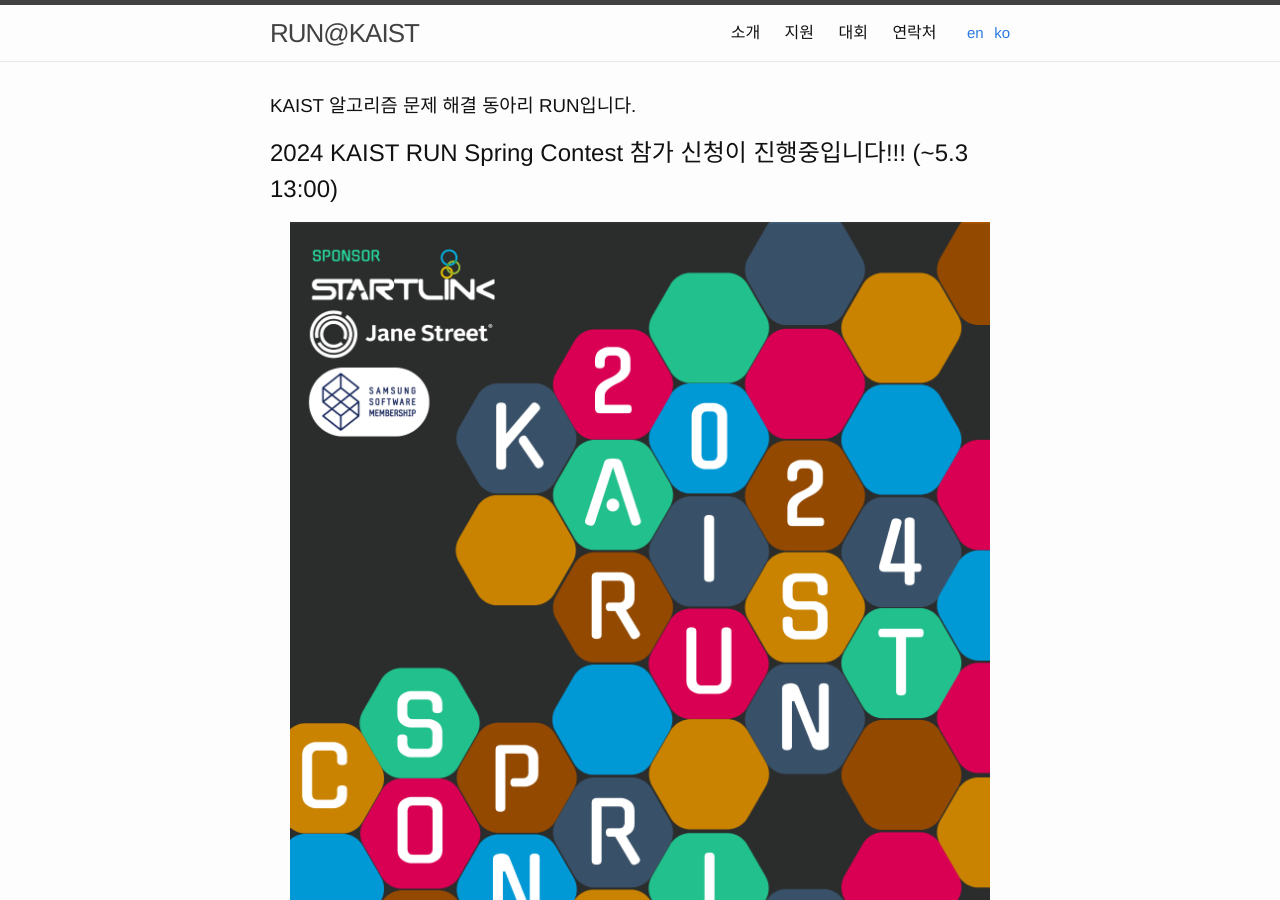
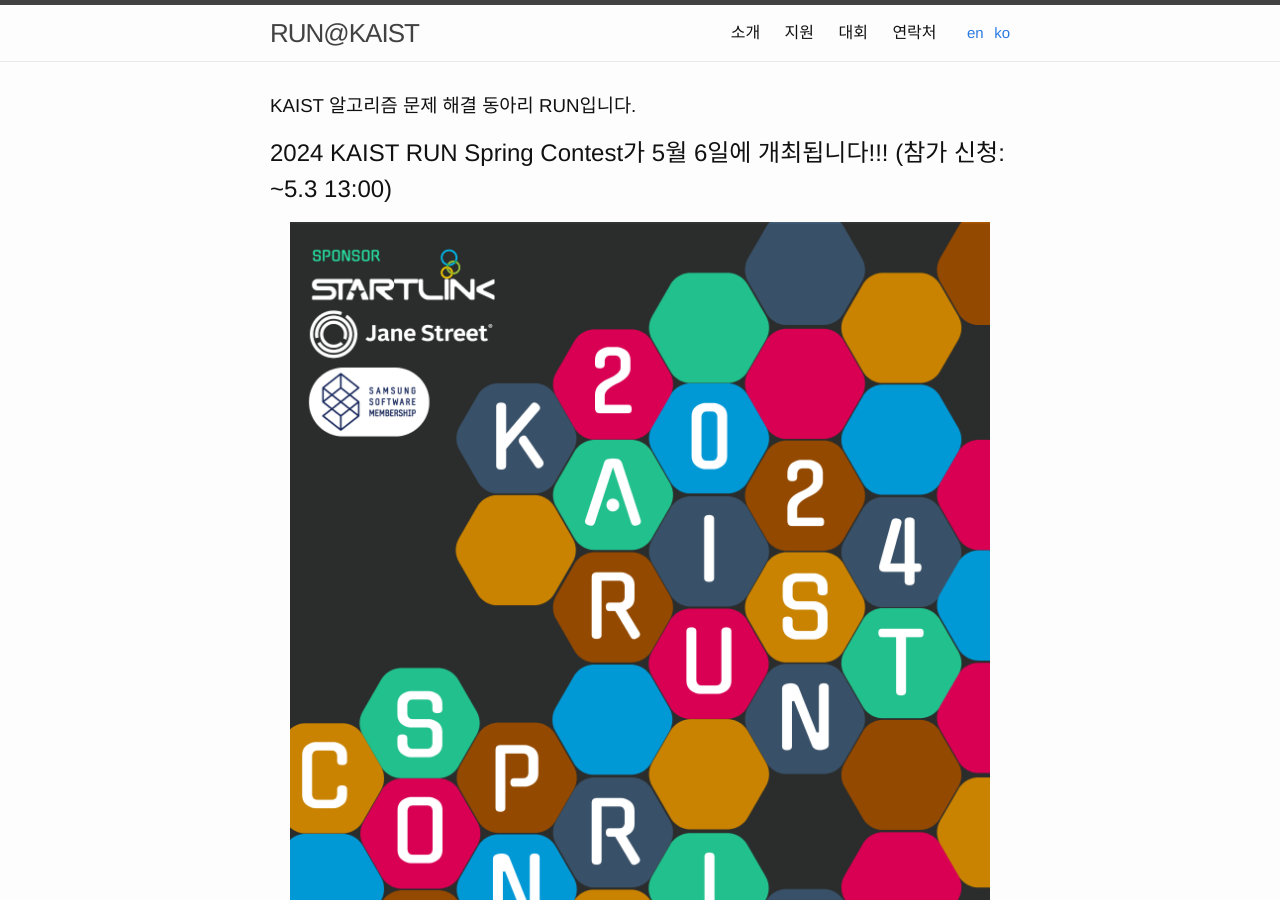
Before and after one commit to RUN-KAIST/kaist.run, a Jekyll site: the page built from index/ko.md, in a window 1280 px wide and 900 px high. Built offline with Jekyll 4.4.1, drawn with Linux system fonts in a browser that asks for light colours; our own code applies the rules of GitHub Pages for plain Markdown files.

Commit message:
2024s contest update en

```diff
--- a/index/ko.md
+++ b/index/ko.md
@@ -8,7 +8,7 @@ redirect_from: /index.html
 
 ### KAIST 알고리즘 문제 해결 동아리 RUN입니다.
 
-## 2024 KAIST RUN Spring Contest 참가 신청이 진행중입니다!!! (~5.3 13:00)
+## 2024 KAIST RUN Spring Contest가 5월 6일에 개최됩니다!!! (참가 신청: ~5.3 13:00)
 
 <div style="text-align: center">
 	<img src="/contest/2024-spring/poster2024S.png" alt="poster" style="width: 700px;"/>
```
Also changed, not shown: index/en.md (+5 -5 lines).
